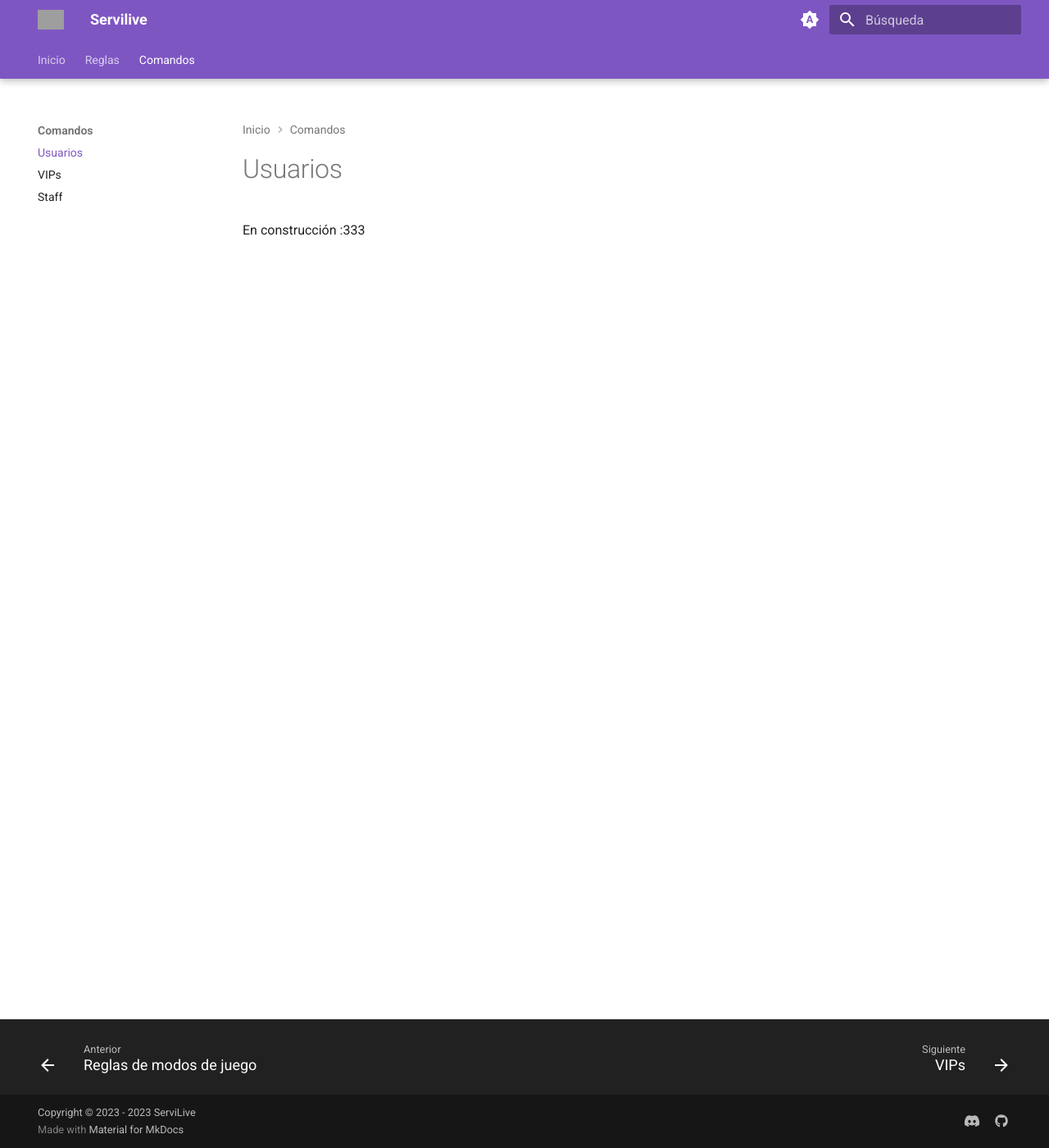
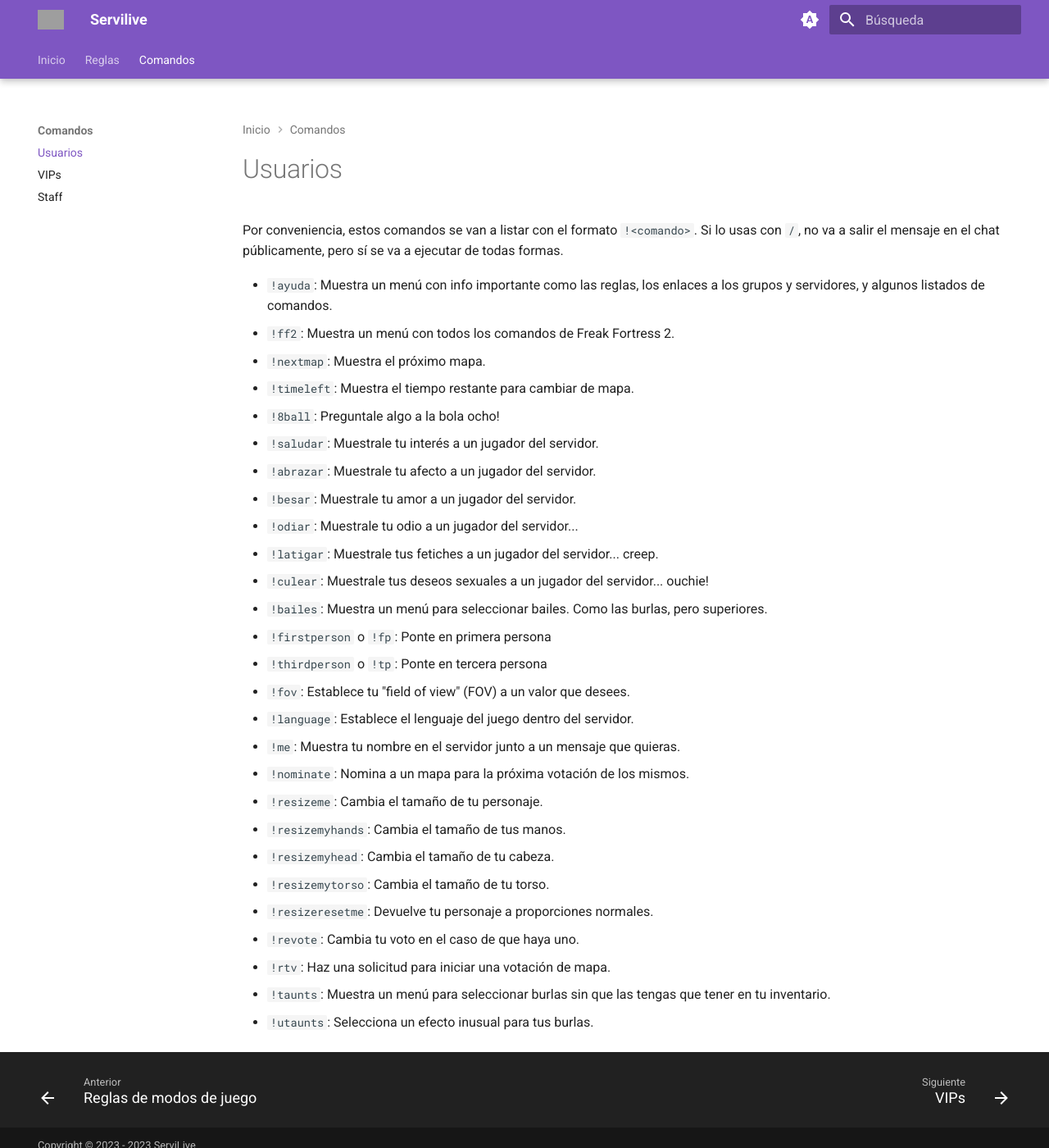
Before and after one commit to patagoniawarriors/docs, an MkDocs documentation site: the page built from docs/cmds/usuarios.md, in a window 1280 px wide and 1400 px high. Shown: the whole window at 82% size. Built offline with MkDocs 1.6.1 and Material for MkDocs 9.7.7, drawn with Linux system fonts in a browser that asks for light colours; grey boxes are pictures that could not be loaded.

Commit message:
agregar algunos comandos

```diff
--- a/docs/cmds/usuarios.md
+++ b/docs/cmds/usuarios.md
@@ -1 +1,29 @@
-En construcción :333
+Por conveniencia, estos comandos se van a listar con el formato `!<comando>`. Si lo usas con `/`, no va a salir el mensaje en el chat públicamente, pero sí se va a ejecutar de todas formas.
+
+- `!ayuda`: Muestra un menú con info importante como las reglas, los enlaces a los grupos y servidores, y algunos listados de comandos.
+- `!ff2`: Muestra un menú con todos los comandos de Freak Fortress 2.
+- `!nextmap`: Muestra el próximo mapa.
+- `!timeleft`: Muestra el tiempo restante para cambiar de mapa.
+- `!8ball`: Preguntale algo a la bola ocho!
+- `!saludar`: Muestrale tu interés a un jugador del servidor.
+- `!abrazar`: Muestrale tu afecto a un jugador del servidor.
+- `!besar`: Muestrale tu amor a un jugador del servidor.
+- `!odiar`: Muestrale tu odio a un jugador del servidor...
+- `!latigar`: Muestrale tus fetiches a un jugador del servidor... creep.
+- `!culear`: Muestrale tus deseos sexuales a un jugador del servidor... ouchie!
+- `!bailes`: Muestra un menú para seleccionar bailes. Como las burlas, pero superiores.
+- `!firstperson` o `!fp`: Ponte en primera persona
+- `!thirdperson` o `!tp`: Ponte en tercera persona
+- `!fov`: Establece tu "field of view" (FOV) a un valor que desees.
+- `!language`: Establece el lenguaje del juego dentro del servidor.
+- `!me`: Muestra tu nombre en el servidor junto a un mensaje que quieras.
+- `!nominate`: Nomina a un mapa para la próxima votación de los mismos.
+- `!resizeme`: Cambia el tamaño de tu personaje.
+- `!resizemyhands`: Cambia el tamaño de tus manos.
+- `!resizemyhead`: Cambia el tamaño de tu cabeza.
+- `!resizemytorso`: Cambia el tamaño de tu torso.
+- `!resizeresetme`: Devuelve tu personaje a proporciones normales.
+- `!revote`: Cambia tu voto en el caso de que haya uno.
+- `!rtv`: Haz una solicitud para iniciar una votación de mapa.
+- `!taunts`: Muestra un menú para seleccionar burlas sin que las tengas que tener en tu inventario.
+- `!utaunts`: Selecciona un efecto inusual para tus burlas.
```
Also changed, not shown: docs/cmds/staff.md (+13 -1 lines).
